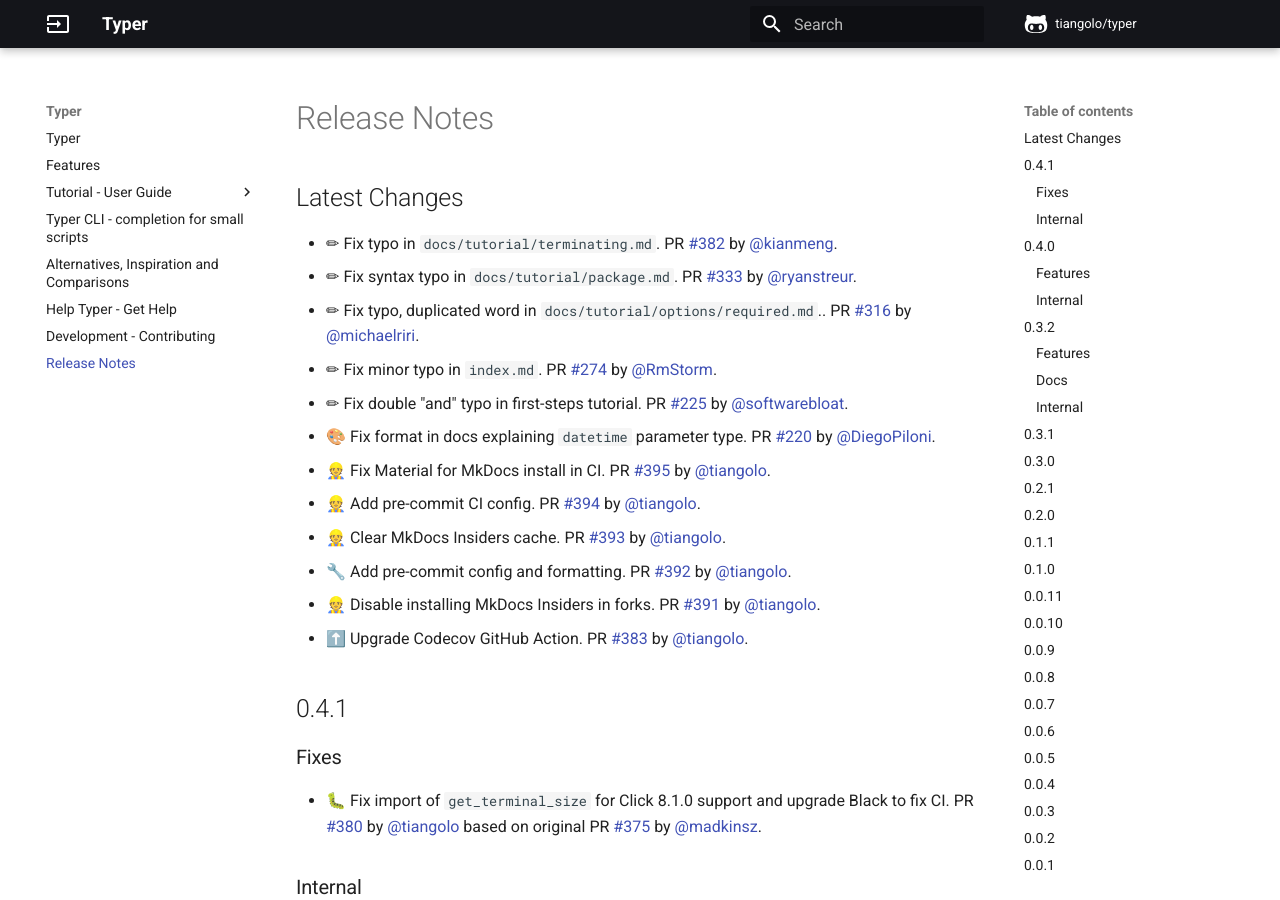
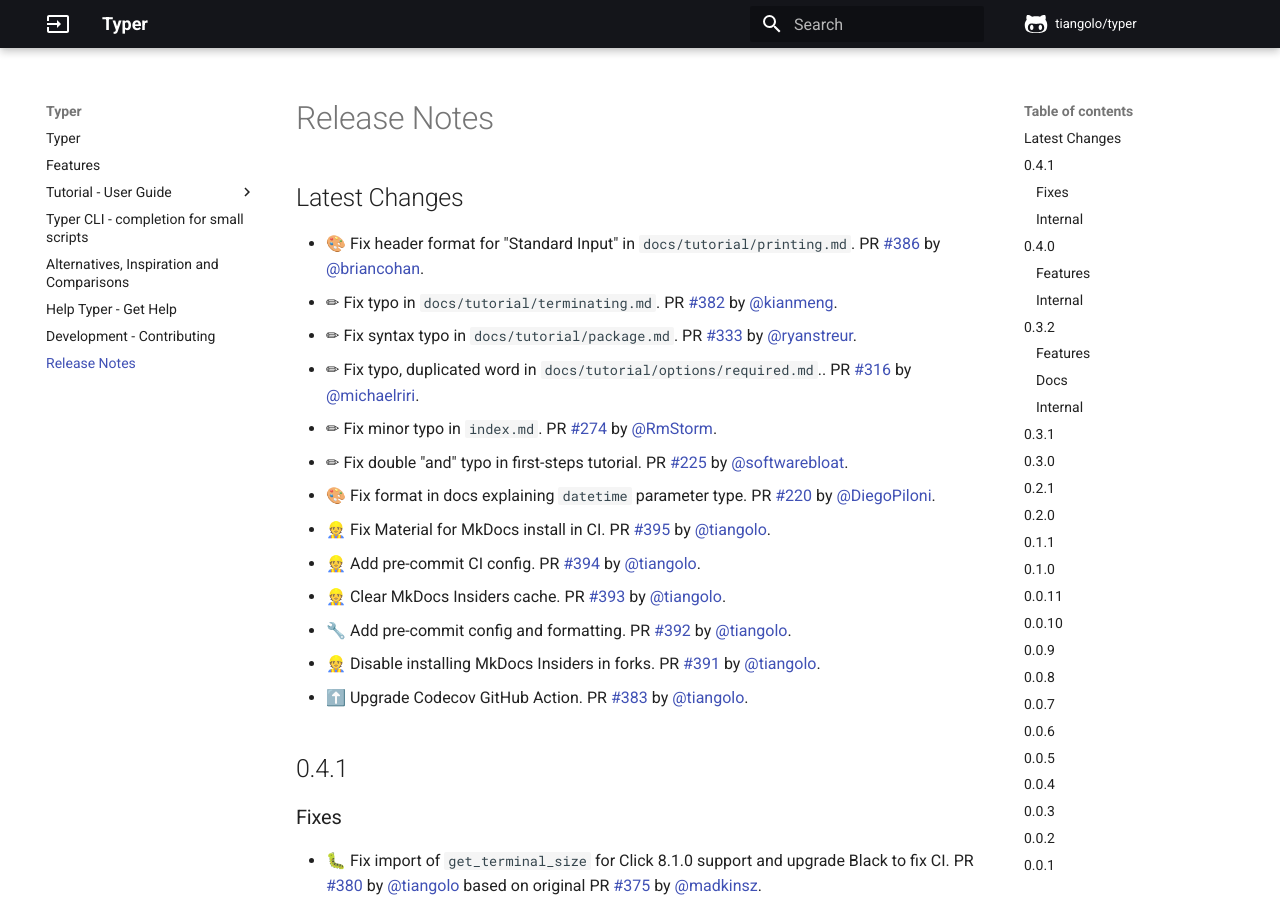
Before and after one commit to RED0731/red_pythonTyper, an MkDocs documentation site: the page built from docs/release-notes.md, in a window 1280 px wide and 900 px high. Built offline with MkDocs 1.6.1 and Material for MkDocs 9.7.7, drawn with Linux system fonts in a browser that asks for light colours; comment, search, counter and statistics services are not loaded.

Commit message:
📝 Update release notes

```diff
--- a/docs/release-notes.md
+++ b/docs/release-notes.md
@@ -1,5 +1,6 @@
 ## Latest Changes
 
+* 🎨 Fix header format for "Standard Input" in `docs/tutorial/printing.md`. PR [#386](https://github.com/tiangolo/typer/pull/386) by [@briancohan](https://github.com/briancohan).
 * ✏ Fix typo in `docs/tutorial/terminating.md`. PR [#382](https://github.com/tiangolo/typer/pull/382) by [@kianmeng](https://github.com/kianmeng).
 * ✏ Fix syntax typo in `docs/tutorial/package.md`. PR [#333](https://github.com/tiangolo/typer/pull/333) by [@ryanstreur](https://github.com/ryanstreur).
 * ✏ Fix typo, duplicated word in `docs/tutorial/options/required.md`.. PR [#316](https://github.com/tiangolo/typer/pull/316) by [@michaelriri](https://github.com/michaelriri).
```
